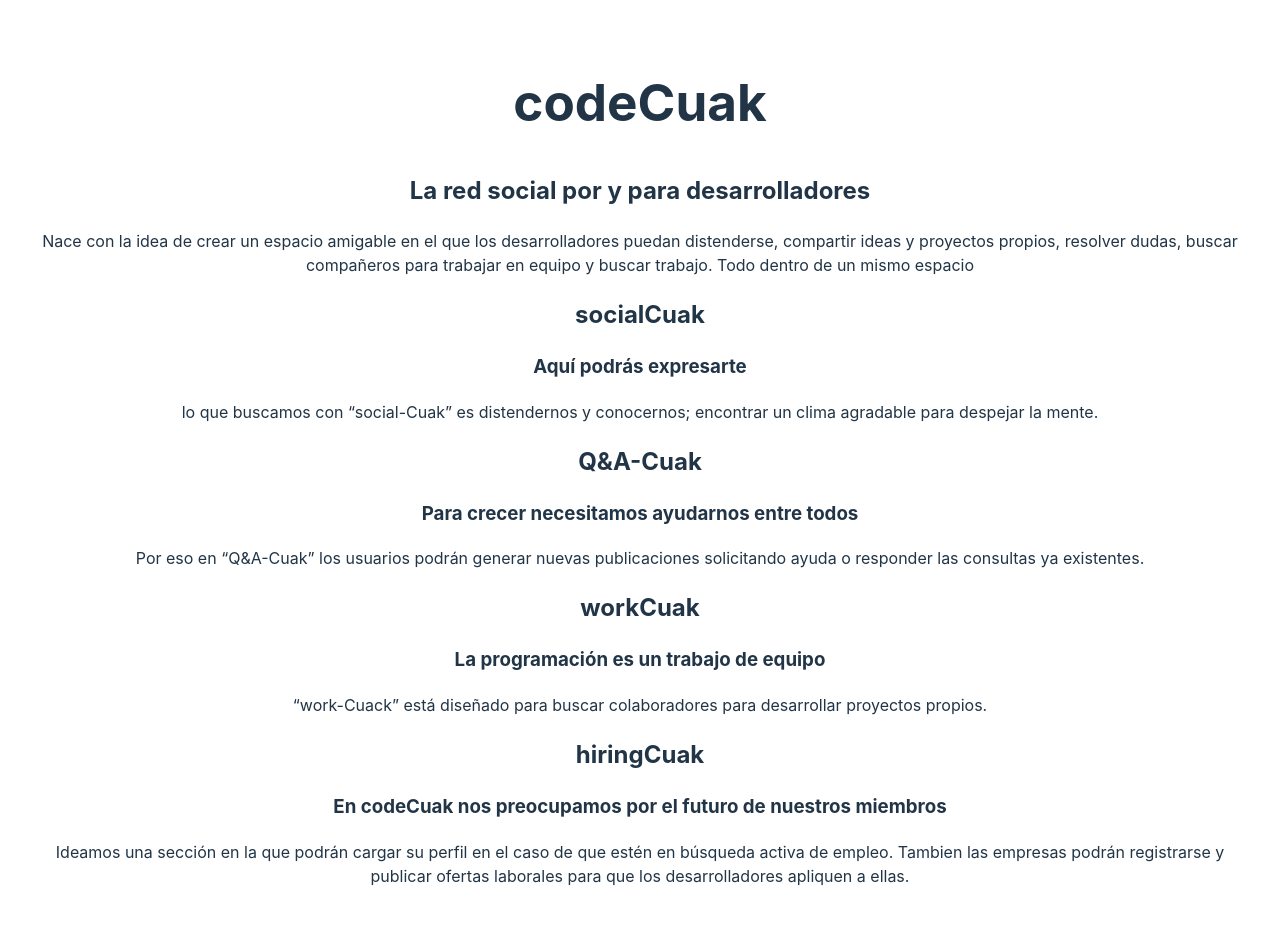
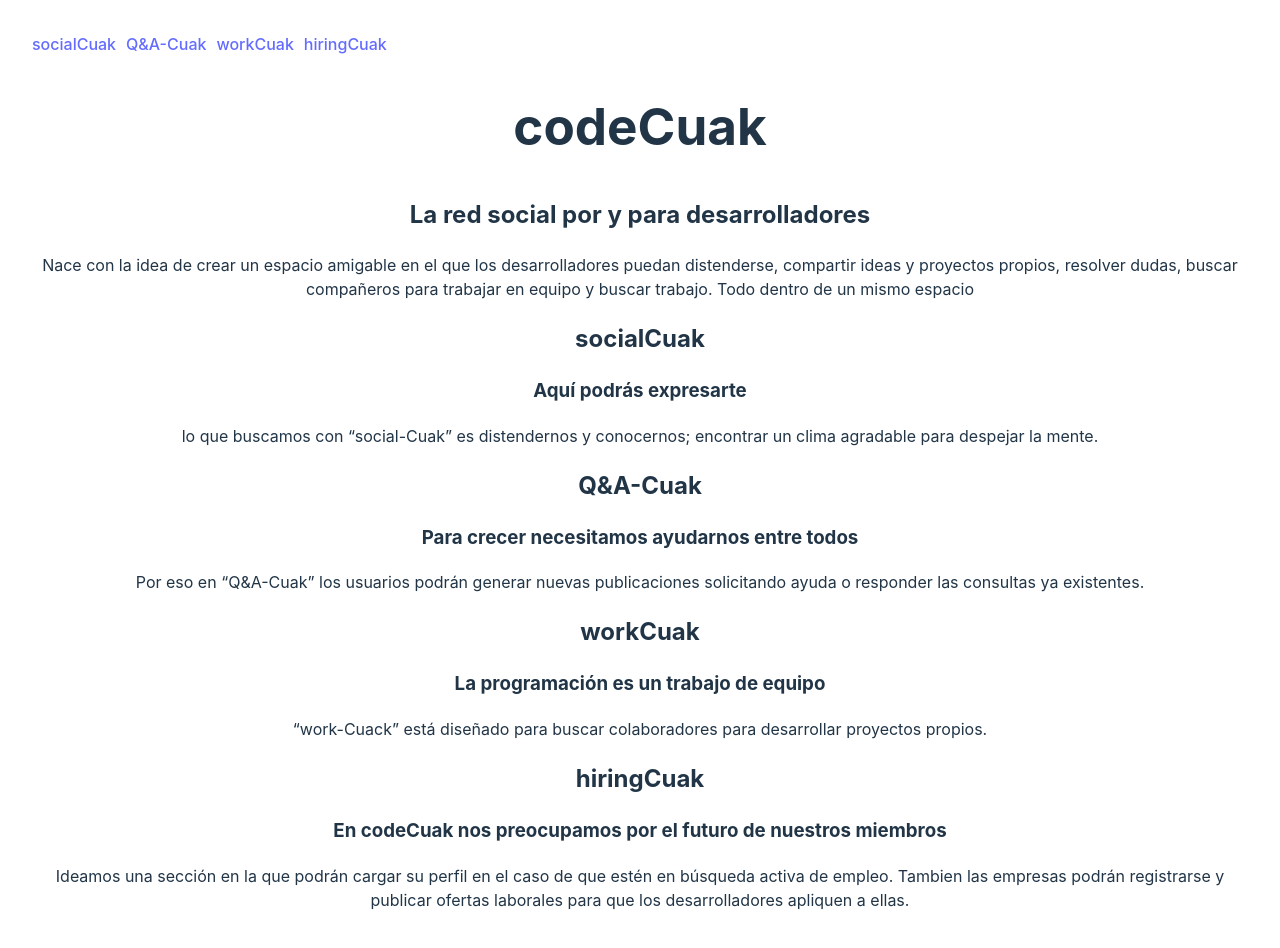
Before and after one commit to SeroTomas/FrontEnd, a React (Vite) app in the folder codecuakfront/: page / in a window 1280 px wide. Shown: the top 948 px of the page. Built offline with nearby package versions, Linux system fonts and the light colour scheme.

Commit message:
agrego enlace "ancla"

```diff
--- a/codecuakfront/src/components/Landing/Landing.jsx
+++ b/codecuakfront/src/components/Landing/Landing.jsx
@@ -1,9 +1,25 @@
 import React from "react";
+import styles from "./Landing.module.css"
 
 const Landing = () => {
   return (
     <>
-
+      <nav className={styles.nav}>
+        <ul>
+          <li>
+            <a href="#social">socialCuak</a>
+          </li>
+          <li>
+            <a href="#Q&A">Q&A-Cuak</a>
+          </li>
+          <li>
+            <a href="#work">workCuak</a>
+          </li>
+          <li>
+            <a href="#hiring">hiringCuak</a>
+          </li>
+        </ul>
+      </nav>
       <section>
         <h1>codeCuak</h1>
         <h2>La red social por y para desarrolladores</h2>
@@ -14,7 +30,7 @@ const Landing = () => {
           buscar trabajo. Todo dentro de un mismo espacio
         </p>
       </section>
-      <section>
+      <section id="social">
         <h2>socialCuak</h2>
         <h3>Aquí podrás expresarte</h3>
         <p>
@@ -22,7 +38,7 @@ const Landing = () => {
           encontrar un clima agradable para despejar la mente.
         </p>
       </section>
-      <section>
+      <section id="Q&A">
         <h2>Q&A-Cuak</h2>
         <h3>Para crecer necesitamos ayudarnos entre todos</h3>
         <p>
@@ -30,7 +46,7 @@ const Landing = () => {
           solicitando ayuda o responder las consultas ya existentes.
         </p>
       </section>
-      <section>
+      <section id="work">
         <h2>workCuak</h2>
         <h3>La programación es un trabajo de equipo</h3>
         <p>
@@ -38,7 +54,7 @@ const Landing = () => {
           proyectos propios.
         </p>
       </section>
-      <section>
+      <section id="hiring">
         <h2>hiringCuak</h2>
         <h3>En codeCuak nos preocupamos por el futuro de nuestros miembros</h3>
         <p>
--- /dev/null
+++ b/codecuakfront/src/components/Landing/Landing.module.css
@@ -0,0 +1,15 @@
+.nav{
+    display: flex;
+
+}
+.nav ul{
+    display: flex;
+    list-style: none;
+    margin: 0;
+    padding: 0;
+
+}
+.nav ul li{
+    display: inline-block;
+    margin-right: 10px;
+}
```
